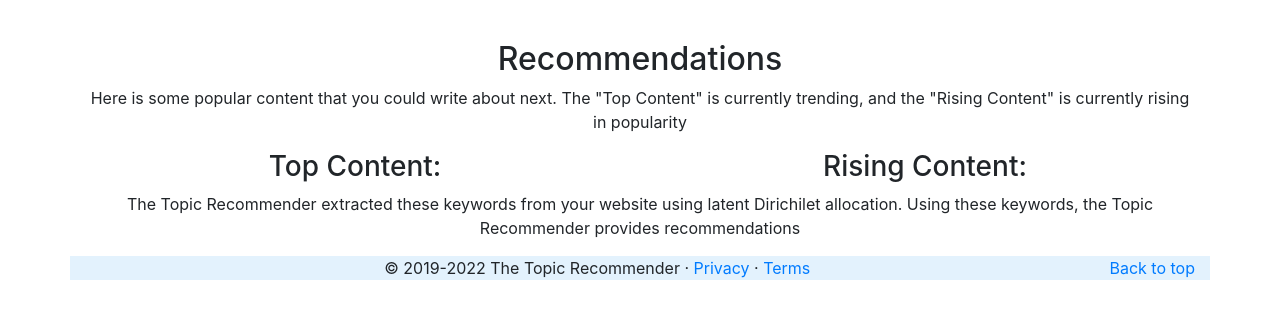
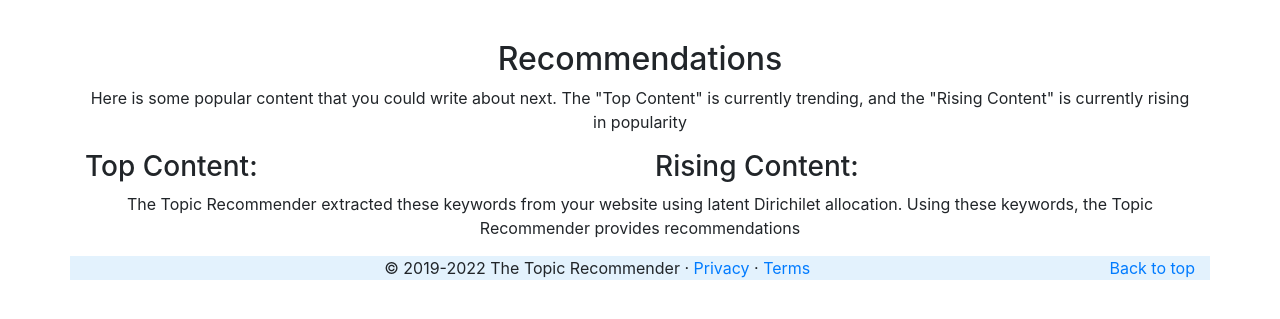
Before and after one commit to aarsh-shroff/topicrecommender, a Django app: template topicrecommender/recommendation/templates/recommendations.html in a window 1280 px wide. Shown: the part 56-375 px from the top of the page. Run offline with Django 3.2, Linux system fonts and the light colour scheme; the template is opened without the code that fills it, so the values that code supplies are empty; some libraries are stand-ins or nearby versions.

Commit message:
Fixed alignment

```diff
--- a/topicrecommender/recommendation/templates/recommendations.html
+++ b/topicrecommender/recommendation/templates/recommendations.html
@@ -13,14 +13,14 @@
 
   <div class="row">
     <div class="col">
-      <h3> Top Content: </h3>
+      <h3 style="text-align:left"> Top Content: </h3>
       {% for top_query in top_queries %}
         {{ top_query | safe}}
         <br>
       {% endfor %}
     </div>
     <div class="col">
-      <h3> Rising Content: </h3>
+      <h3 style="text-align:left"> Rising Content: </h3>
       {% for rising_query in rising_queries %}
         {{ rising_query | safe}}
         <br>
```
